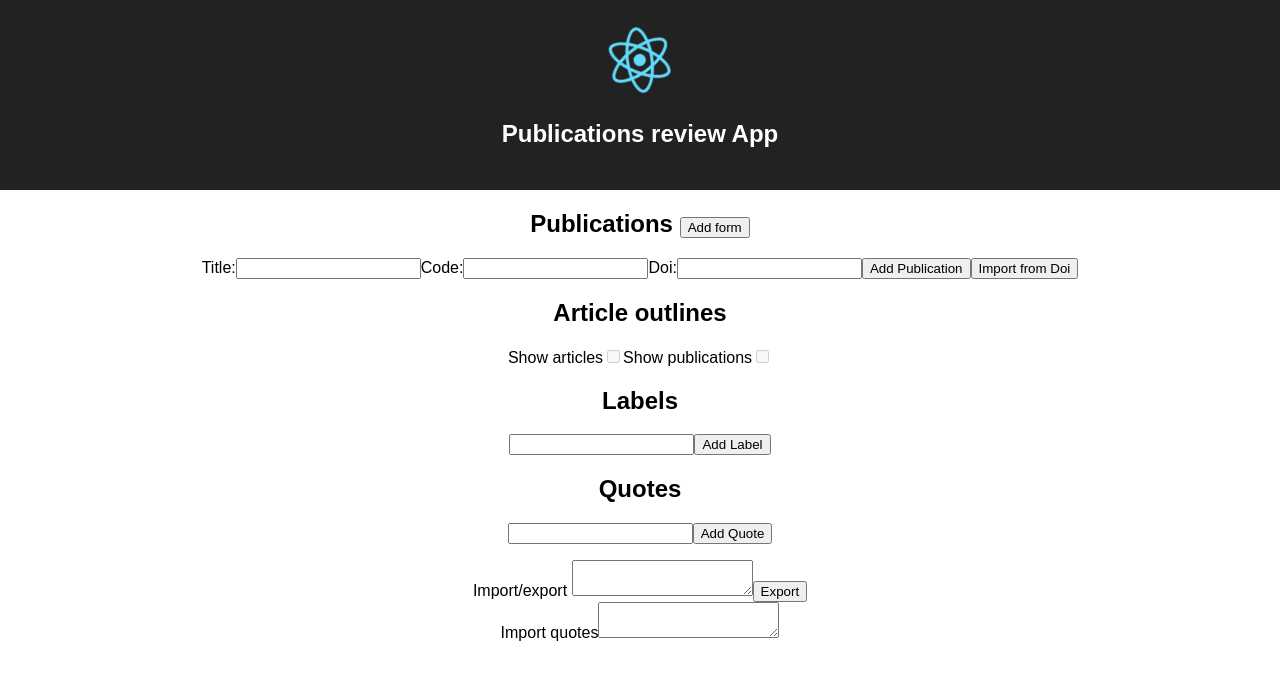
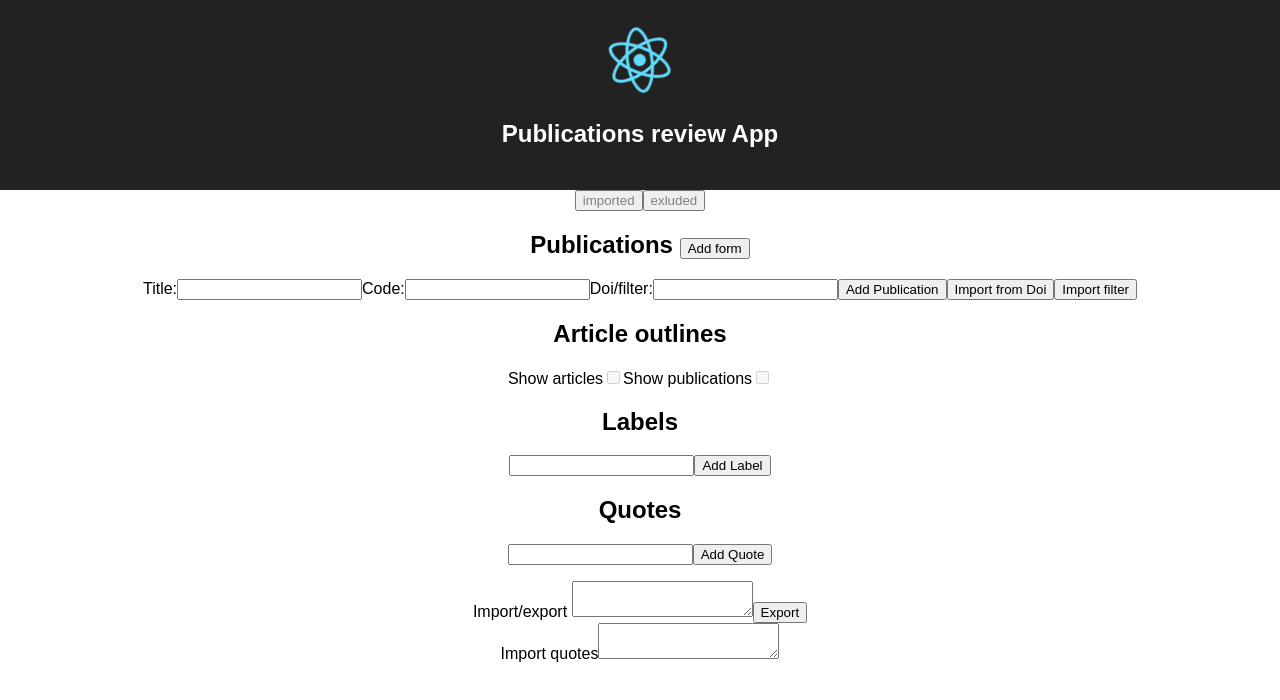
Before and after one commit to snowstorm0182/smartcampusdata, a React (Create React App) app: page / in a window 1280 px wide. Both pictures are taken after a click on the button "Add form". Shown: the top 700 px of the page. Built offline with nearby package versions, Linux system fonts and the light colour scheme.

Commit message:
Add import collection and filtering functions

```diff
--- a/src/App.js
+++ b/src/App.js
@@ -65,6 +65,24 @@ function importQuotesFunc(data) {
 }
 
 class App extends React.Component {
+
+  constructor(props) {
+    super(props);
+    this.handleFilterChange = this.handleFilterChange.bind(this);
+    this.state = {filters: ['imported','exluded']}
+  }
+  filters = ['imported', 'exluded']
+  handleFilterChange(k) {
+    var tmpfilters = [...this.state.filters];
+    var index = tmpfilters.indexOf(k);
+    if (index === -1) {
+        tmpfilters.push(k);
+    } else {
+        tmpfilters.splice(index, 1);
+    }
+    this.setState({filters: tmpfilters});
+  }
+
   _import(data) {
     importFunc(data);
   }
@@ -82,8 +100,15 @@ class App extends React.Component {
           <img src={logo} className="App-logo" alt="logo" />
           <h1 className="App-title">Publications review App</h1>
         </header>
+        <div>
+          {this.filters.map((i) => (<button
+            style={{
+              color : this.state.filters.includes(i) ? 'gray':'black',
+            }}
+            key={i} onClick={(e) => this.handleFilterChange(i)}>{i}</button>))}
+        </div>
         <Provider store={store}>
-          <PublicationApp />
+          <PublicationApp filters={this.state.filters} />
           <LabelApp />
           <QuoteApp />
         </Provider>
--- a/src/components/AddPublication.tsx
+++ b/src/components/AddPublication.tsx
@@ -34,6 +34,10 @@ class AddPublication extends Component<any, any> {
     this._handleCrossCite(this.state.doi)
   }
 
+  doiGroupImport () {
+    this._handleGroupCrossRef(this.state.doi);
+  }
+
   _handleCrossRef(doi){
     fetch('https://api.crossref.org/works/'+doi)
       .then(result=>result.json())
@@ -43,6 +47,29 @@ class AddPublication extends Component<any, any> {
           this.setState({abstract: items.message.abstract});
         }
         this.setState({title: items.message.title[0]});
+      })
+  }
+
+  _handleGroupCrossRef(filter){
+    fetch('https://api.crossref.org/works/?filter='+filter+'&sort=published&order=asc&rows=100')
+      .then(result=>result.json())
+      .then(data=>{
+
+       const saveItem = d => this.props.handleAddPublication(
+         {title: d.title[0],
+           code: '',
+           doi: d.DOI,
+           bibtex: '',
+           crossref:d,
+           state:'imported'
+         }
+       );
+
+        Promise
+        .all(data.message.items
+          .filter((i) => (typeof i['author'] !== 'undefined'))
+          .map(saveItem))
+
       })
   }
 
@@ -64,10 +91,12 @@ class AddPublication extends Component<any, any> {
       <input name="title" type="text" value={this.state.title} onChange={(e) => this.handleChangeEvent(e)} /></label>
       <label>Code:
       <input name="code" type="text" value={this.state.code} onChange={(e) => this.handleChangeEvent(e)} /></label>
-      <label>Doi:
+      <label>Doi/filter:
       <input name="doi" type="text" value={this.state.doi} onChange={(e) => this.handleChangeEvent(e)} /></label>
       <button type="button" onClick={(e) => this.addPublication()}>Add Publication</button>
       <button type="button" onClick={(e) => this.doiImport()}>Import from Doi</button>
+      <button type="button" onClick={(e) => this.doiGroupImport()}
+      title="eg isbn:val or issn:val">Import filter</button>
     </div>);
   }
 }
--- a/src/components/Publication.tsx
+++ b/src/components/Publication.tsx
@@ -68,6 +68,11 @@ class Publication extends React.Component
             color : this.state.showabstract ? 'green':'black',
             display : this.props.abstract ? 'inline-block': 'none'
           }}>Show abstract</button>&nbsp;
+        <button name={'exclude'}
+          onClick={(e) => this.props.handleUpdatePublicationField(this.props.id, {state:'exluded'})}
+          style={{
+            color : this.props.state === 'exluded' ? 'gray':'black',
+          }}>exclude</button>&nbsp;
       {"id:" + this.props.id + ", "}
       {
       "notes:" + (this.props.notes ? this.props.notes.length : '0') + ", " + this.props.labels.filter((i) => (this.props.tags.includes(i.id.toString()))).map((i) => (i.title+" ")) +
--- a/src/components/PublicationApp.js
+++ b/src/components/PublicationApp.js
@@ -8,13 +8,14 @@ import PublicationList from './PublicationList';
 import PublicationExport from './PublicationExport';
 
 const PublicationApp = (
-    {publications, labels, quotes, visibility, handleVisibilityUpdatePublicationAdd, handleUpdatePublicationTitle, handleUpdatePublicationField, handleUpdatePublicationEdit, handleUpdatePublicationTags,  handleUpdatePublicationNotes, handleUpdatePublication, handleDeletePublication, handleAddPublication}
+    {filters, publications, labels, quotes, visibility, handleVisibilityUpdatePublicationAdd, handleUpdatePublicationTitle, handleUpdatePublicationField, handleUpdatePublicationEdit, handleUpdatePublicationTags,  handleUpdatePublicationNotes, handleUpdatePublication, handleDeletePublication, handleAddPublication}
   ) => <div className="PublicationApp">
   <div className="PublicationApp-header">
     <h2>Publications <button onClick={(e) => handleVisibilityUpdatePublicationAdd({addPublication:!visibility.addPublication})}>Add form</button></h2>
   </div>
   {visibility.addPublication && (<AddPublication handleAddPublication={handleAddPublication} />)}
   <PublicationList
+    filters={filters}
     publications={publications}
     labels={labels}
     quotes={quotes}
@@ -41,6 +42,7 @@ const PublicationApp = (
 </div>;
 
 PublicationApp.propTypes = {
+  filters: PropTypes.array.isRequired,
   publications: PropTypes.arrayOf(PropTypes.shape({
     title: PropTypes.string.isRequired,
     abstract: PropTypes.string,
--- a/src/components/PublicationExport.js
+++ b/src/components/PublicationExport.js
@@ -14,7 +14,8 @@ class PublicationExport extends React.Component {
     tableformat: 'table',
     sources:false,
     citations: false,
-    references: []
+    references: [],
+    showStates: [],
   };
 
   assignState = (k, v) => {
--- a/src/components/PublicationList.js
+++ b/src/components/PublicationList.js
@@ -3,9 +3,11 @@ import * as PropTypes from 'prop-types';
 
 import Publication from './Publication';
 
-const PublicationList = ({publications, labels, quotes, handleUpdatePublicationTitle, handleUpdatePublicationField, handleUpdatePublicationEdit,  handleUpdatePublicationTags,  handleUpdatePublicationNotes, handleTogglePublication, handleDeletePublication}) =>
+const PublicationList = ({filters, publications, labels, quotes, handleUpdatePublicationTitle, handleUpdatePublicationField, handleUpdatePublicationEdit,  handleUpdatePublicationTags,  handleUpdatePublicationNotes, handleTogglePublication, handleDeletePublication}) =>
 <ul style={{paddingLeft : '0'}}>
-  {publications.map((publication) => <Publication
+  {publications
+    .filter((i) => (!filters.includes(i.state)))
+    .map((publication) => <Publication
     key={publication.id}
     {...publication}
     labels={labels}
@@ -21,6 +23,7 @@ const PublicationList = ({publications, labels, quotes, handleUpdatePublicationT
 </ul>;
 
 PublicationList.propTypes = {
+  filters: PropTypes.array,
   publications: PropTypes.arrayOf(PropTypes.shape({
     title: PropTypes.string.isRequired,
     abstract: PropTypes.string,
--- a/src/store/index.js
+++ b/src/store/index.js
@@ -9,7 +9,6 @@ const initialState = {
   quotes: [],
   //live only
   visibility: {addPublication:false},
-  //filters: [],
 };
 
 const store = createStore(
```
